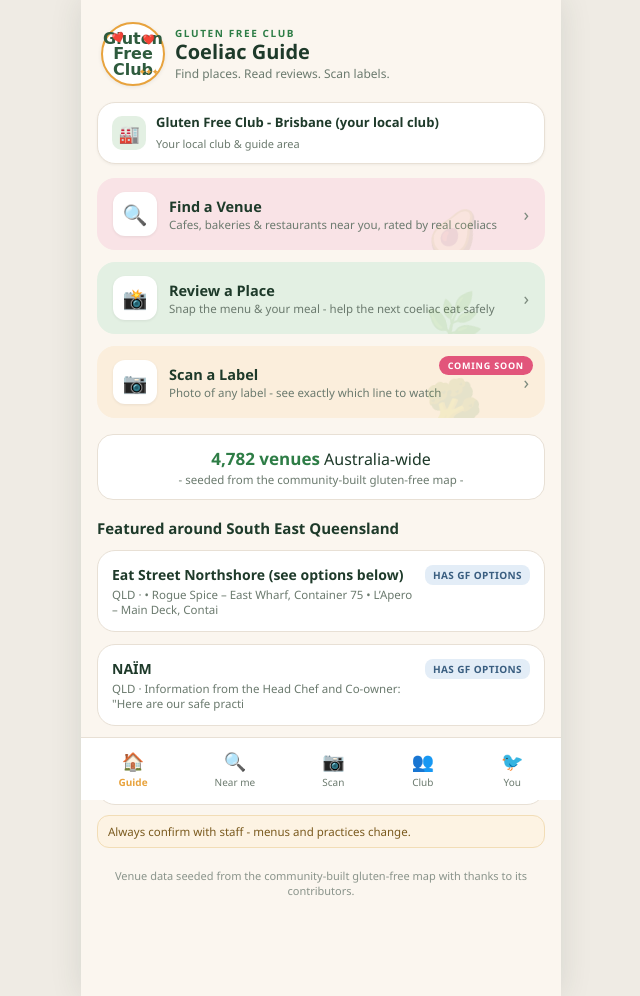
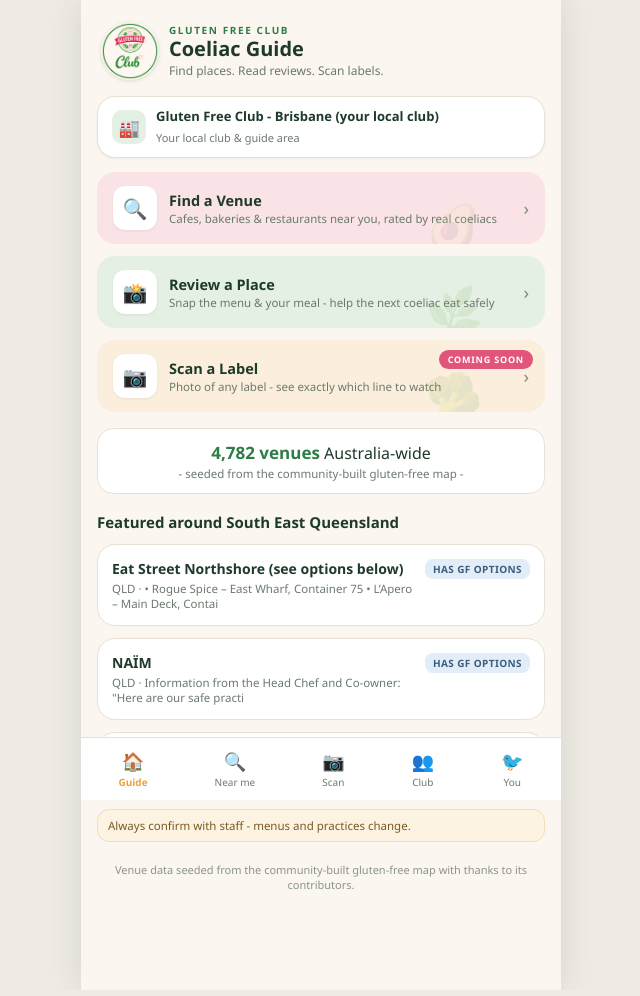
Before and after one commit to gfclubau-design/gfc-coeliac-guide, a plain HTML site: page index.html in a window 1280 px wide. Shown: the whole page, without its empty margins (319-959 px from the left). Drawn offline with nearby package versions, Linux system fonts and the light colour scheme.

Commit message:
Real round profile logo, map +20% taller (360px), cache v3

```diff
--- a/index.html
+++ b/index.html
@@ -22,11 +22,7 @@
   <!-- ============ TAB 1: GUIDE ============ -->
   <section class="screen on" id="page-guide">
     <div class="logo-row">
-      <div class="badge">
-        <div class="h1">&#10084;&#65039;</div><div class="h2">&#10084;&#65039;</div>
-        <div class="l1">Gluten Free</div><div class="l2">Club</div>
-        <div class="burst">&#10022;&#10022;&#10022;</div>
-      </div>
+      <img class="logoimg" src="logo.png" alt="Gluten Free Club">
       <div class="who">
         <div class="eyebrow">Gluten Free Club</div>
         <div class="title">Coeliac Guide</div>
@@ -73,7 +69,7 @@
   <!-- ============ TAB 2: NEAR ME ============ -->
   <section class="screen" id="page-nearme">
     <div class="logo-row">
-      <div class="badge small"><div class="l1">GF</div><div class="l2">Club</div></div>
+      <img class="logoimg" src="logo.png" alt="Gluten Free Club">
       <div class="who">
         <div class="eyebrow">Near me</div>
         <div class="title">Find a venue</div>
@@ -124,7 +120,7 @@
   <!-- ============ TAB 5: CLUB ============ -->
   <section class="screen" id="page-club">
     <div class="logo-row">
-      <div class="badge small"><div class="l1">GF</div><div class="l2">Club</div></div>
+      <img class="logoimg" src="logo.png" alt="Gluten Free Club">
       <div class="who">
         <div class="eyebrow">Gluten Free Club</div>
         <div class="title">Join the club</div>
@@ -159,7 +155,7 @@
     <div class="sheet">
       <div class="grab"></div>
       <div class="logo-row" style="padding-bottom:6px">
-        <div class="badge small"><div class="l1">GF</div><div class="l2">Club</div></div>
+        <img class="logoimg" src="logo.png" alt="Gluten Free Club">
         <div class="who"><div class="eyebrow">You</div><div class="title">Your stuff</div></div>
         <button class="backbtn" id="youClose">&#10005;</button>
       </div>
--- a/styles.css
+++ b/styles.css
@@ -83,7 +83,7 @@ button{font-family:inherit}
 .fchip.on{background:var(--green);border-color:var(--green);color:#fff}
 .fchip .dot{display:inline-block;width:8px;height:8px;border-radius:50%;margin-right:5px;vertical-align:1px}
 select#stateSel{border:1.5px solid var(--border);background:#fff;border-radius:999px;font-size:12px;padding:7px 10px;color:var(--deep);max-width:110px}
-#map{height:300px;border-radius:18px;border:1px solid var(--border);z-index:1;background:#E8EFE8}
+#map{height:360px;border-radius:18px;border:1px solid var(--border);z-index:1;background:#E8EFE8}
 #map .gfc-dot{border-radius:50%;border:2px solid #fff;box-shadow:0 0 2px rgba(0,0,0,.4)}
 .mapcard{position:absolute;left:10px;right:10px;bottom:10px;background:#fff;border-radius:14px;box-shadow:0 4px 18px rgba(0,0,0,.18);padding:10px 14px;display:none;z-index:500}
 #mapwrap{position:relative}
@@ -158,3 +158,5 @@ input.comment{width:100%;border:1px solid var(--border);border-radius:12px;paddi
 .leaflet-container{font-family:inherit}
 
 .maptoggle{display:block;width:100%;margin:10px 0 4px;padding:11px;background:#fff;border:1.5px solid var(--gold);color:#7A5A1E;font-weight:700;font-size:13.5px;border-radius:14px;cursor:pointer}
+
+.logoimg{width:58px;height:58px;border-radius:50%;box-shadow:0 1px 4px rgba(0,0,0,.12);flex:none;background:#fff}
--- a/sw.js
+++ b/sw.js
@@ -1,5 +1,5 @@
 /* GFC Coeliac Guide - offline shell cache (staging demo) */
-var CACHE = 'gfc-shell-v2';
+var CACHE = 'gfc-shell-v3';
 var ASSETS = [
   './',
   './index.html',
@@ -7,6 +7,7 @@ var ASSETS = [
   './app.js',
   './venues.js',
   './manifest.json',
+  './logo.png',
   './icons/icon-192.png',
   './icons/icon-512.png',
   './icons/icon-512-maskable.png',
```
Also changed, not shown: logo.png (added).
